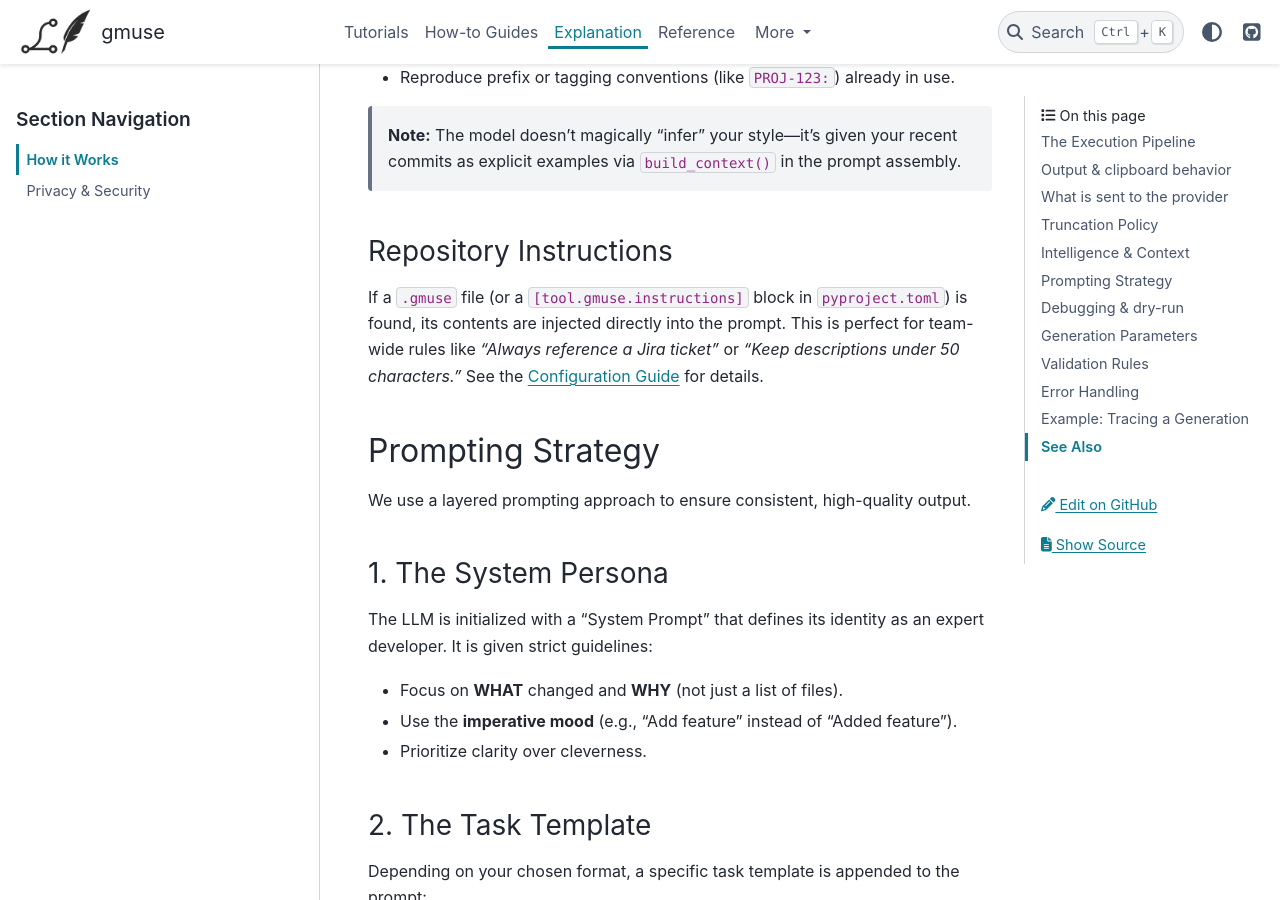
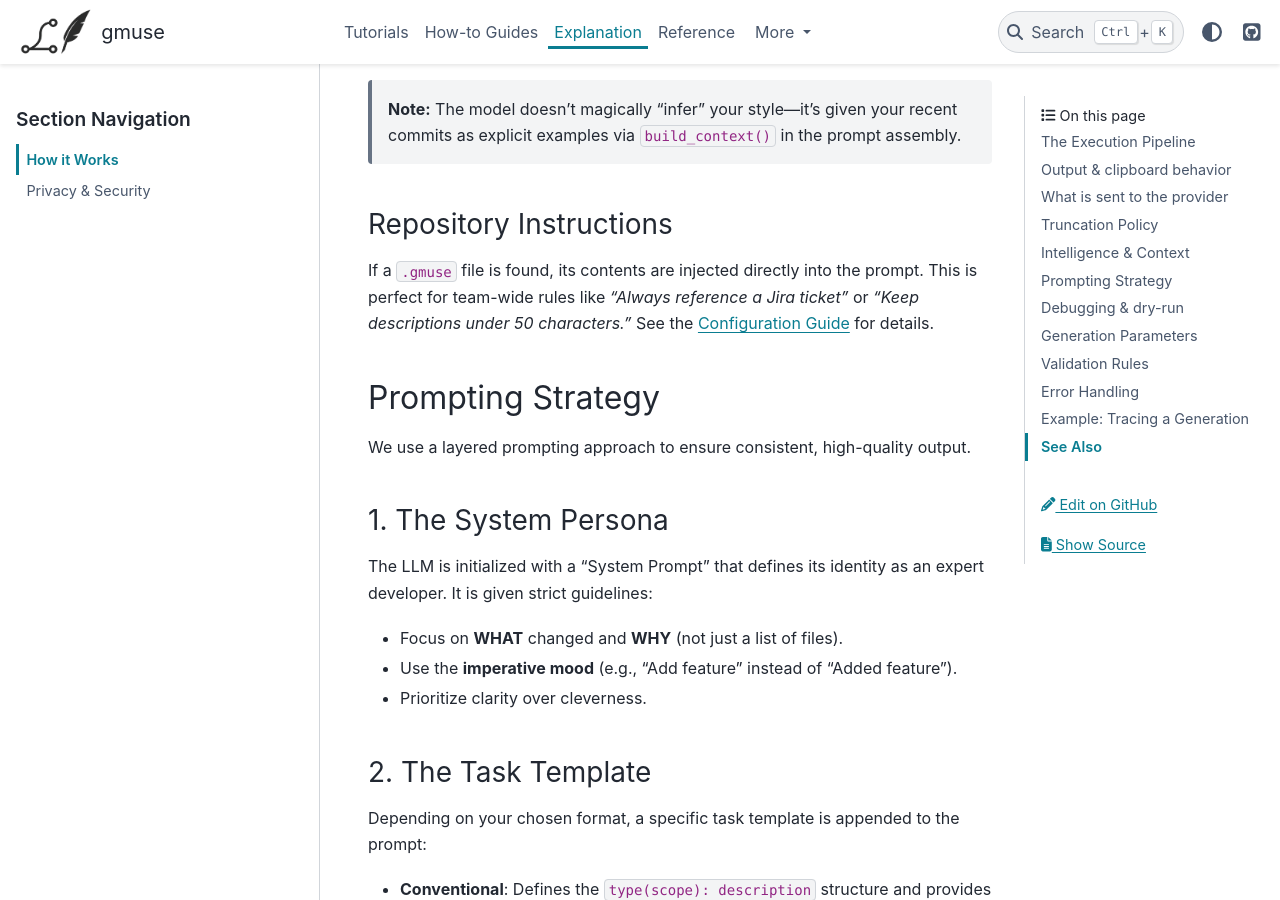
Before and after one commit to rvforest/gmuse, a Sphinx documentation site: the page built from docs/source/explanation/how_it_works.md, in a window 1280 px wide and 900 px high, scrolled down 2723 px. Built offline with Sphinx 7.4.7 and the PyData theme 0.15.4, drawn with Linux system fonts in a browser that asks for light colours; pages that are not in the unit, such as notebooks, are missing from menus; some of the changed text lies outside the part shown.

Commit message:
docs: remove reference to feature that won't be implemented

````diff
--- a/docs/source/explanation/how_it_works.md
+++ b/docs/source/explanation/how_it_works.md
@@ -9,7 +9,7 @@
 When you run `gmuse msg`, the following sequence occurs:
 
 1.  **Extraction**: `gmuse` queries your local Git repository to extract the currently staged diff and the last few commit messages for style reference. See **What is sent to the provider** below for details about what is included and provider handling.
-2.  **Context Assembly**: It merges your diff with project-specific instructions (from `.gmuse` or `pyproject.toml`) and your optional `--hint`.
+2.  **Context Assembly**: It merges your diff with project-specific instructions from a `.gmuse` file (if present) and your optional `--hint`.
 3.  **Prompting**: A two-part prompt (System + User) is constructed and sent to your chosen LLM provider via [LiteLLM](https://github.com/BerriAI/litellm), which provides a unified interface to many providers. Prompts are constructed locally and sent directly to the configured provider (gmuse does not proxy prompts through a gmuse-hosted server); see **What is sent to the provider** and [Privacy & Security](privacy.md) for provider retention details.
 4.  **Validation**: The generated message is checked against the requested format and length constraints. If validation fails, `gmuse` will display a clear error and prevent the commit from proceeding; common error examples include:
     * "Generated message is empty"
@@ -28,7 +28,7 @@
 * Staged diff (raw diff; may be truncated to fit token limits)
 * A short staged changes summary (files changed, lines added/removed)
 * Recent commit messages for style reference (default 5, configurable via `--history-depth`)
-* Repository instructions from `.gmuse` or `[tool.gmuse.instructions]` in `pyproject.toml` (if present)
+* Repository instructions from a `.gmuse` file (if present)
 * The CLI `--hint` value (if provided)
 * Format/task instructions and any examples or templates
 
@@ -62,7 +62,7 @@
 > **Note:** The model doesn't magically "infer" your style—it's given your recent commits as explicit examples via `build_context()` in the prompt assembly.
 
 ### Repository Instructions
-If a `.gmuse` file (or a `[tool.gmuse.instructions]` block in `pyproject.toml`) is found, its contents are injected directly into the prompt. This is perfect for team-wide rules like *"Always reference a Jira ticket"* or *"Keep descriptions under 50 characters."* See the [Configuration Guide](../how_to/configuration.md) for details.
+If a `.gmuse` file is found, its contents are injected directly into the prompt. This is perfect for team-wide rules like *"Always reference a Jira ticket"* or *"Keep descriptions under 50 characters."* See the [Configuration Guide](../how_to/configuration.md) for details.
 
 ## Prompting Strategy
 
@@ -112,7 +112,7 @@
     PROJ-456: Fix logout redirect
     ```
 *   **User Hint**: You run `gmuse msg --hint "PROJ-789"`.
-*   **Repository instructions**: A `.gmuse` file or `[tool.gmuse.instructions]` block in `pyproject.toml` (e.g., `Always reference a Jira ticket`).
+*   **Repository instructions**: A `.gmuse` file (e.g., `Always reference a Jira ticket`).
 *   **Task template**: The format's task prompt (Conventional/Gitmoji/Freeform) — selected via `--format` or your config — is **automatically appended** to the user prompt by `gmuse` and enforces structure and constraints (for example, Conventional requires `type(scope): description` and a concise one-line message). You do not need to provide a separate template.
 
 ### 2. The Context Assembly
````
Also changed, not shown: docs/source/explanation/privacy.md (+1 -1 lines), docs/source/how_to/troubleshooting.md (+1 -1 lines).
